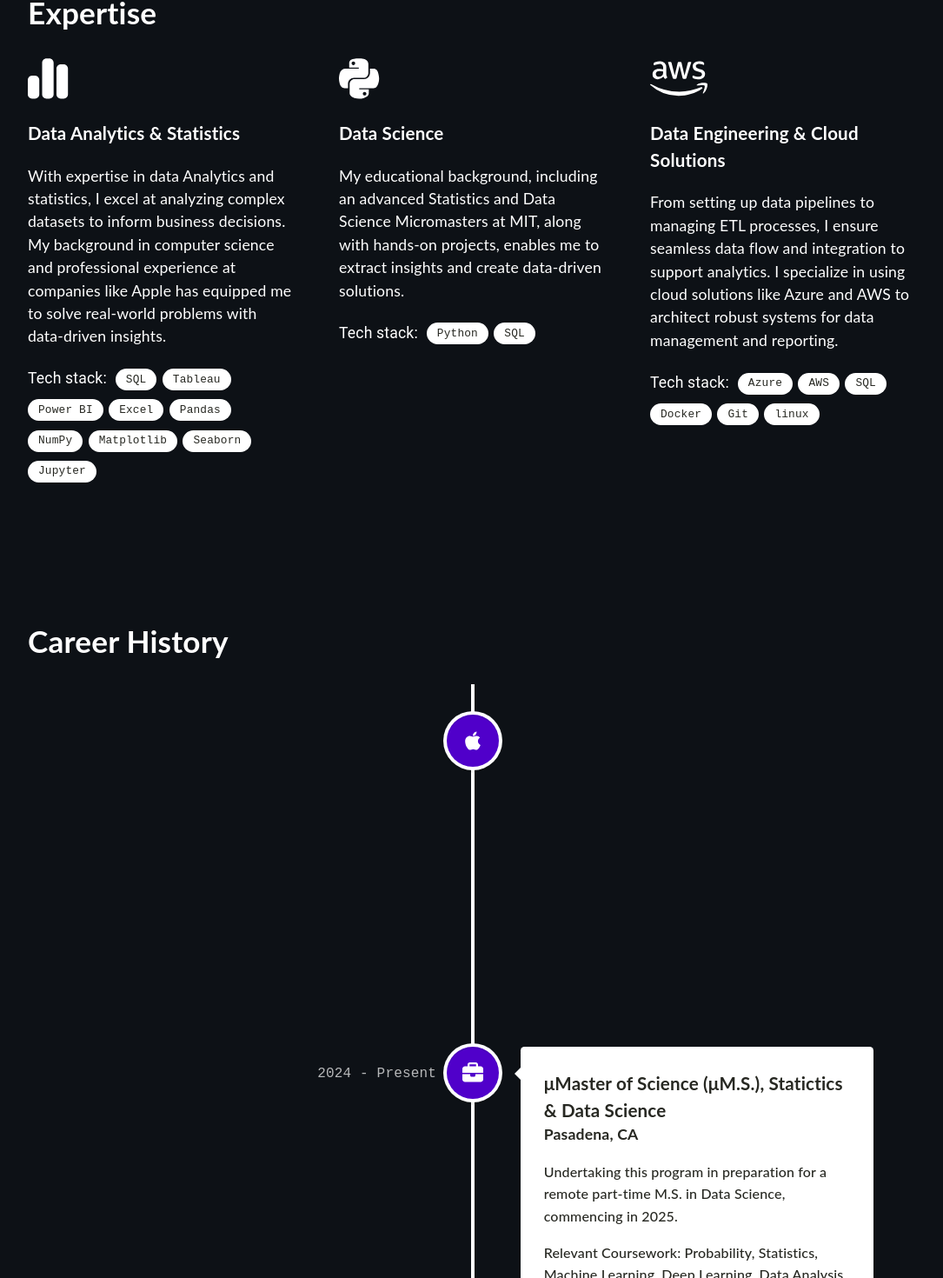
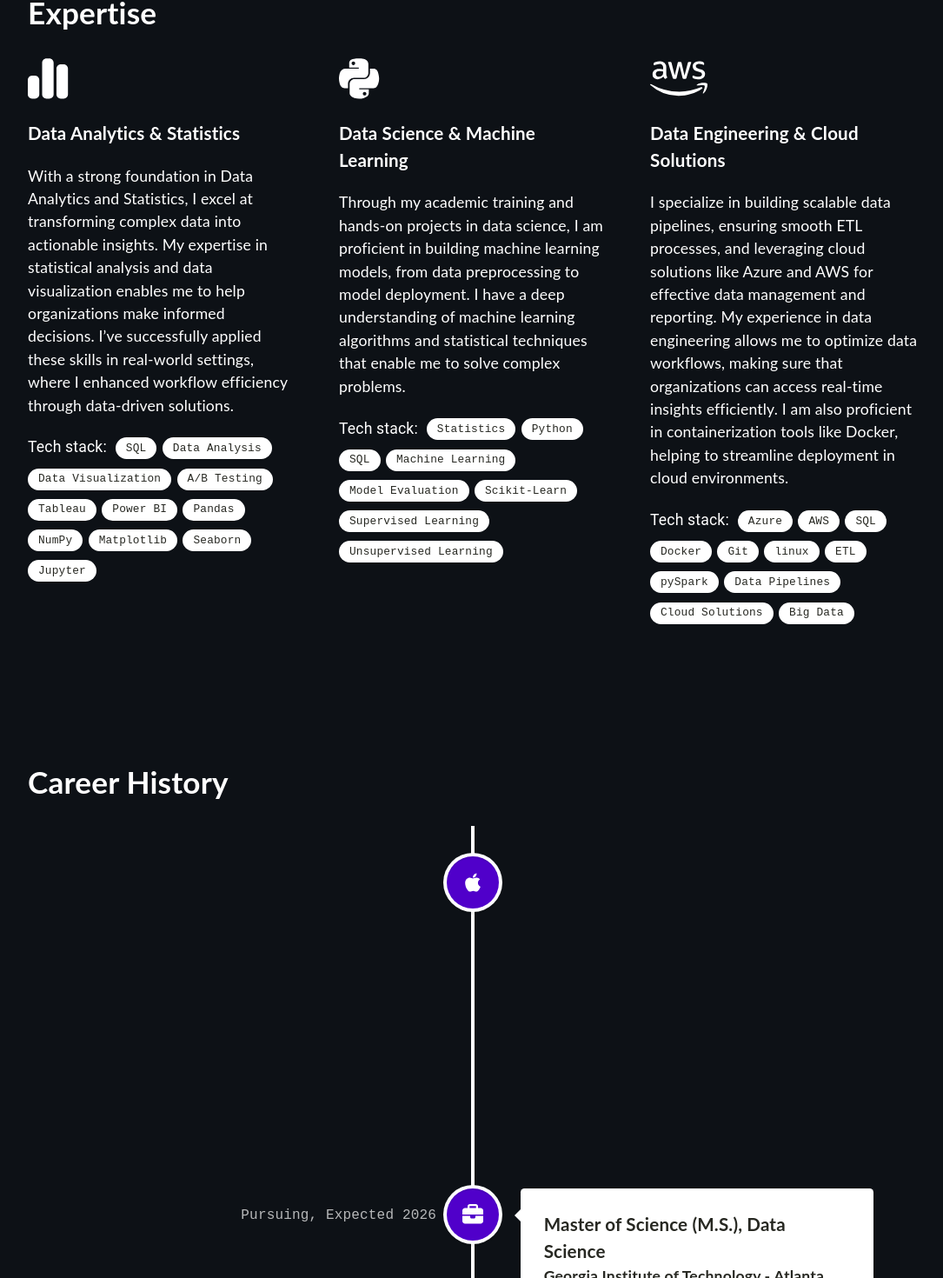
Before and after one commit to richardrietdijk/richardrietdijkdotcom, a React (Create React App) app: page / in a window 1280 px wide. Shown: the part 928-2398 px from the top of the page at 87% size, without its empty margins (96-1181 px from the left). Built offline with nearby package versions, Linux system fonts and the light colour scheme.

Commit message:
update timeline

```diff
--- a/src/components/Expertise.tsx
+++ b/src/components/Expertise.tsx
@@ -14,9 +14,11 @@ import { faChartSimple } from "@fortawesome/free-solid-svg-icons";
 
 const labelsFirst = [
   "SQL",
+  "Data Analysis",
+  "Data Visualization",
+  "A/B Testing",
   "Tableau",
   "Power BI",
-  "Excel",
   "Pandas",
   "NumPy",
   "Matplotlib",
@@ -24,9 +26,30 @@ const labelsFirst = [
   "Jupyter",
 ];
 
-const labelsSecond = ["Python", "SQL"];
+const labelsSecond = [
+  "Statistics",
+  "Python",
+  "SQL",
+  "Machine Learning",
+  "Model Evaluation",
+  "Scikit-Learn",
+  "Supervised Learning",
+  "Unsupervised Learning",
+];
 
-const labelsThird = ["Azure", "AWS", "SQL", "Docker", "Git", "linux"];
+const labelsThird = [
+  "Azure",
+  "AWS",
+  "SQL",
+  "Docker",
+  "Git",
+  "linux",
+  "ETL",
+  "pySpark",
+  "Data Pipelines",
+  "Cloud Solutions",
+  "Big Data",
+];
 
 function Expertise() {
   return (
@@ -38,11 +61,12 @@ function Expertise() {
             <FontAwesomeIcon icon={faChartSimple} size="3x" />
             <h3>Data Analytics & Statistics</h3>
             <p>
-              With expertise in data Analytics and statistics, I excel at
-              analyzing complex datasets to inform business decisions. My
-              background in computer science and professional experience at
-              companies like Apple has equipped me to solve real-world problems
-              with data-driven insights.
+              With a strong foundation in Data Analytics and Statistics, I excel
+              at transforming complex data into actionable insights. My
+              expertise in statistical analysis and data visualization enables
+              me to help organizations make informed decisions. I’ve
+              successfully applied these skills in real-world settings, where I
+              enhanced workflow efficiency through data-driven solutions.
             </p>
             <div className="flex-chips">
               <span className="chip-title">Tech stack:</span>
@@ -54,11 +78,13 @@ function Expertise() {
 
           <div className="skill">
             <FontAwesomeIcon icon={faPython} size="3x" />
-            <h3>Data Science</h3>
+            <h3>Data Science & Machine Learning</h3>
             <p>
-              My educational background, including an advanced Statistics and
-              Data Science Micromasters at MIT, along with hands-on projects,
-              enables me to extract insights and create data-driven solutions.
+              Through my academic training and hands-on projects in data
+              science, I am proficient in building machine learning models, from
+              data preprocessing to model deployment. I have a deep
+              understanding of machine learning algorithms and statistical
+              techniques that enable me to solve complex problems.
             </p>
             <div className="flex-chips">
               <span className="chip-title">Tech stack:</span>
@@ -72,10 +98,13 @@ function Expertise() {
             <FontAwesomeIcon icon={faAws} size="3x" />
             <h3>Data Engineering & Cloud Solutions</h3>
             <p>
-              From setting up data pipelines to managing ETL processes, I ensure
-              seamless data flow and integration to support analytics. I
-              specialize in using cloud solutions like Azure and AWS to
-              architect robust systems for data management and reporting.
+              I specialize in building scalable data pipelines, ensuring smooth
+              ETL processes, and leveraging cloud solutions like Azure and AWS
+              for effective data management and reporting. My experience in data
+              engineering allows me to optimize data workflows, making sure that
+              organizations can access real-time insights efficiently. I am also
+              proficient in containerization tools like Docker, helping to
+              streamline deployment in cloud environments.
             </p>
             <div className="flex-chips">
               <span className="chip-title">Tech stack:</span>
--- a/src/components/Main.tsx
+++ b/src/components/Main.tsx
@@ -38,13 +38,13 @@ function Main() {
             >
               <EmailIcon />
             </a>
-            <a
+            {/* <a
               href="https://drive.google.com/file/d/1smRqjHKIWdqecD0wnwzmv1j9EmavVQmz/view?usp=sharing"
               target="_blank"
               rel="noreferrer"
             >
               CV
-            </a>
+            </a> */}
           </div>
           <h1>Richard Rietdijk</h1>
           <p>Data Scientist</p>
--- a/src/components/Timeline.tsx
+++ b/src/components/Timeline.tsx
@@ -25,7 +25,7 @@ function Timeline() {
             iconStyle={{ background: "#5000ca", color: "rgb(39, 40, 34)" }}
             icon={<FontAwesomeIcon icon={faApple} />}
           >
-            <h3 className="vertical-timeline-element-title">Undisclosed</h3>
+            <h3 className="vertical-timeline-element-title">*Undisclosed*</h3>
             <h4 className="vertical-timeline-element-subtitle">Apple Inc.</h4>
             <p>
               Voice Processing, Python Automation, Workflow Optimization,
@@ -38,21 +38,19 @@ function Timeline() {
           </VerticalTimelineElement>
           <VerticalTimelineElement
             className="vertical-timeline-element--work"
-            date="2024 - Present"
+            date="Pursuing, Expected 2026"
             iconStyle={{ background: "#5000ca", color: "rgb(39, 40, 34)" }}
             icon={<FontAwesomeIcon icon={faBriefcase} />}
           >
             <h3 className="vertical-timeline-element-title">
-              μMaster of Science (μM.S.), Statictics & Data Science
+              Master of Science (M.S.), Data Science
             </h3>
-            <h4 className="vertical-timeline-element-subtitle">Pasadena, CA</h4>
+            <h4 className="vertical-timeline-element-subtitle">
+              Georgia Institute of Technology - Atlanta, Georgia
+            </h4>
             <p>
-              Undertaking this program in preparation for a remote part-time
-              M.S. in Data Science, commencing in 2025.
-            </p>
-            <p>
-              Relevant Coursework: Probability, Statistics, Machine Learning,
-              Deep Learning, Data Analysis
+              Relevant Coursework: Analytics, Artificial Intelligence, Deep
+              Learning, Machine Learning, Natural Language Processing
             </p>
           </VerticalTimelineElement>
           <VerticalTimelineElement
@@ -65,7 +63,7 @@ function Timeline() {
               Bachelor of Science (B.S.), Computer Science
             </h3>
             <h4 className="vertical-timeline-element-subtitle">Pasadena, CA</h4>
-            <p>Summa Cum Laude | GPA: 4.00, President’s List</p>
+            <p>Summa Cum Laude, President’s List</p>
             <p>
               Relevant Coursework: Python, SQL, Calculus, Descriptive
               Statistics, Statistical Inference, Data Structures & Algorithms,
@@ -78,7 +76,7 @@ function Timeline() {
               <cite>Ugochukwu Chinonso Okolie, PhD</cite>
             </p>
           </VerticalTimelineElement>
-          <VerticalTimelineElement
+          {/* <VerticalTimelineElement
             className="vertical-timeline-element--work"
             date="2020 - 2022"
             iconStyle={{ background: "#5000ca", color: "rgb(39, 40, 34)" }}
@@ -89,7 +87,7 @@ function Timeline() {
             </h3>
             <h4 className="vertical-timeline-element-subtitle">Pasadena, CA</h4>
             <p>High Honors | GPA: 4.00, President’s List</p>
-          </VerticalTimelineElement>
+          </VerticalTimelineElement> */}
 
           <VerticalTimelineElement
             className="vertical-timeline-element--work"
@@ -98,7 +96,7 @@ function Timeline() {
             icon={<FontAwesomeIcon icon={faBriefcase} />}
           >
             <h3 className="vertical-timeline-element-title">
-              Full Stack Development Consultant
+              Software Engineer, Consultant
             </h3>
             <h4 className="vertical-timeline-element-subtitle">SALT</h4>
             <p>
@@ -108,9 +106,15 @@ function Timeline() {
                 "It is rare to find such a broad set of talents in one person."
               </blockquote>
               <cite>Tom Moran, Team Lead @ Lumen</cite>
+              <br />
+              <blockquote>
+                "Richard is a skilled programmer and a valuable asset in any
+                software development team."
+              </blockquote>
+              <cite>Marcus Hammarberg, Team Lead @ SALT</cite>
             </p>
           </VerticalTimelineElement>
-          <VerticalTimelineElement
+          {/* <VerticalTimelineElement
             className="vertical-timeline-element--work"
             date="2020"
             iconStyle={{ background: "#5000ca", color: "rgb(39, 40, 34)" }}
@@ -130,7 +134,7 @@ function Timeline() {
               </blockquote>
               <cite>Marcus Hammarberg, Team Lead @ SALT</cite>
             </p>
-          </VerticalTimelineElement>
+          </VerticalTimelineElement> */}
           <VerticalTimelineElement
             className="vertical-timeline-element--work"
             date="2016 - 2017"
@@ -144,7 +148,7 @@ function Timeline() {
             }
           >
             <h3 className="vertical-timeline-element-title">
-              Data Analyst & Localization QA
+              Data Analyst, Localization QA
             </h3>
             <h4 className="vertical-timeline-element-subtitle">SEGA Europe</h4>
             <p>
```
Also changed, not shown: src/components/FadeIn.tsx (indentation only).
